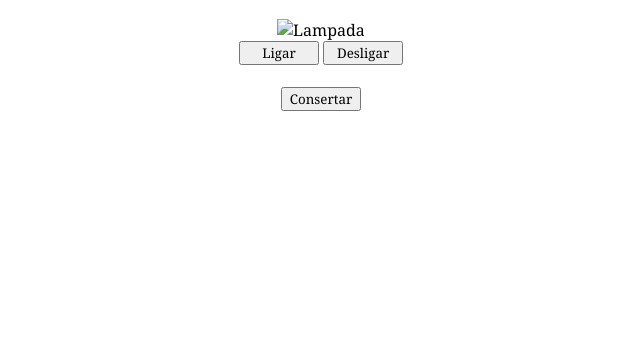
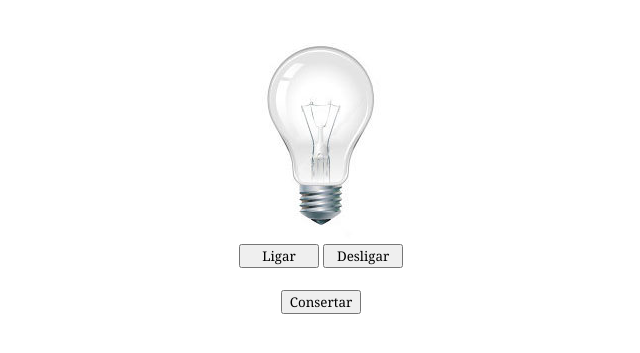
Before and after one commit to Gabrx7/lampada, a plain HTML site: page index.html in a window 1280 px wide. Shown: the part 75-428 px from the top of the page, without its empty margins (319-959 px from the left). Drawn offline with Linux system fonts and the light colour scheme; the site is published under a folder, as on GitHub Pages, so addresses that start at the root find nothing.

Commit message:
Update index.html

```diff
--- a/index.html
+++ b/index.html
@@ -14,7 +14,7 @@
 
     <main>
         <div>
-            <img src="/img/desligada.jpg" alt="Lampada" id="lamp">
+            <img src="img/desligada.jpg" alt="Lampada" id="lamp">
         </div>
 
         <div>
```
